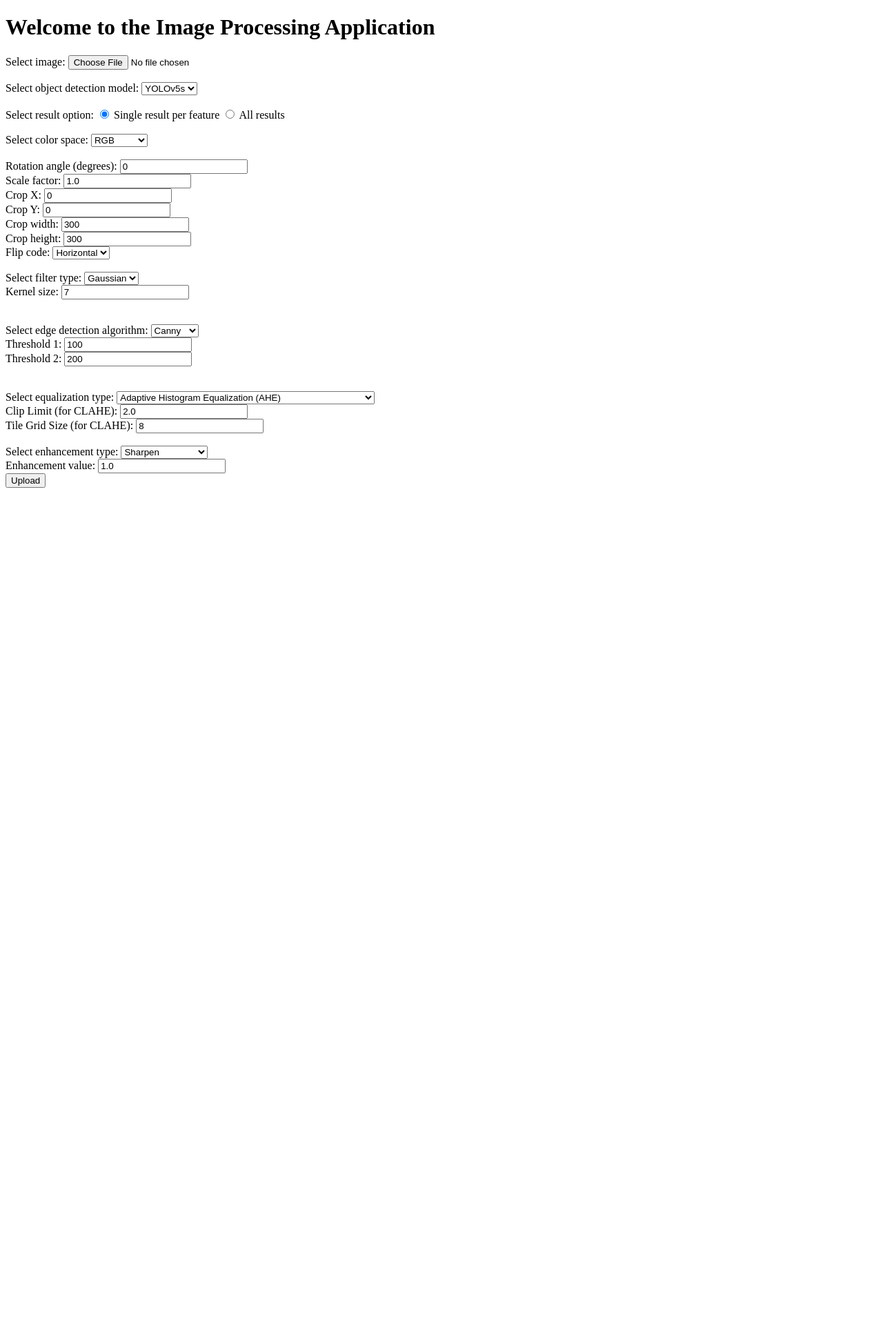
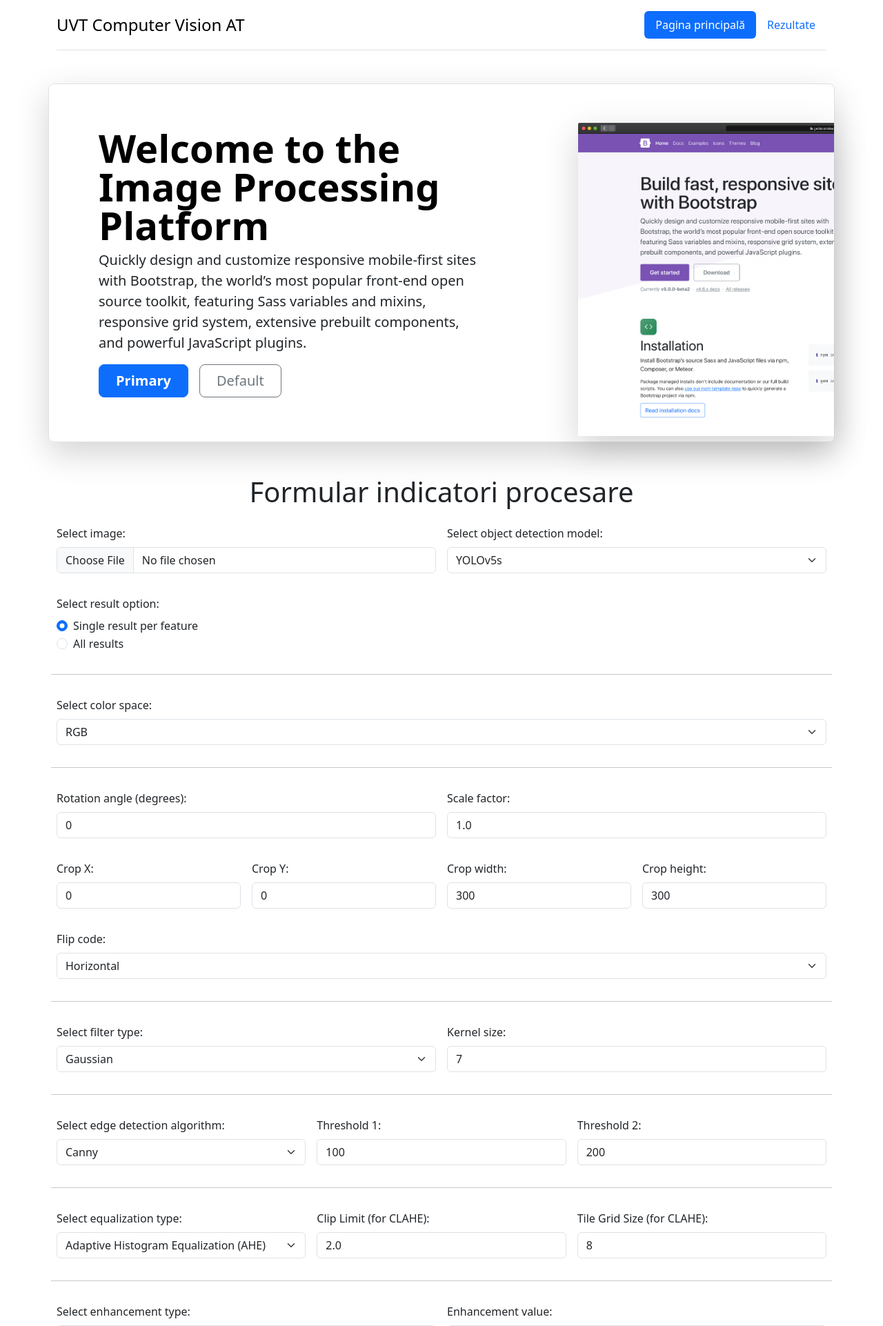
Before and after one commit to tudorandrian/image_processing, a Flask app: page / in a window 1280 px wide. Shown: the top 1922 px of the page at 69% size. Before the commit the page ends 707 px from the top, so only its background shows below. Run offline with Flask 3, Linux system fonts and the light colour scheme.

Commit message:
fix(form): add Bootstrap classes and correct image path and style index.html file
- Added Bootstrap classes to the form elements for better styling.
- Corrected the image path using url_for to ensure the image displays correctly on the frontend.

```diff
--- a/templates/index.html
+++ b/templates/index.html
@@ -7,122 +7,276 @@
 	<meta name="viewport" content="width=device-width, initial-scale=1.0">
 	<!-- Title of the web page -->
 	<title>Image Processing</title>
+
+	<link href="https://cdn.jsdelivr.net/npm/bootstrap@5.3.3/dist/css/bootstrap.min.css" rel="stylesheet"
+	      integrity="sha384-QWTKZyjpPEjISv5WaRU9OFeRpok6YctnYmDr5pNlyT2bRjXh0JMhjY6hW+ALEwIH" crossorigin="anonymous">
+	<script src="https://cdn.jsdelivr.net/npm/bootstrap@5.3.3/dist/js/bootstrap.bundle.min.js"
+	        integrity="sha384-YvpcrYf0tY3lHB60NNkmXc5s9fDVZLESaAA55NDzOxhy9GkcIdslK1eN7N6jIeHz"
+	        crossorigin="anonymous"></script>
 </head>
 <body>
+
+<div class="container">
+	<header class="d-flex flex-wrap justify-content-center py-3 mb-4 border-bottom">
+		<a href="/" class="d-flex align-items-center mb-3 mb-md-0 me-md-auto link-body-emphasis text-decoration-none">
+			<span class="fs-4">UVT Computer Vision AT</span>
+		</a>
+
+		<ul class="nav nav-pills">
+			<li class="nav-item"><a href="/" class="nav-link active" aria-current="page">Pagina principală</a></li>
+			<li class="nav-item"><a href="/results" class="nav-link">Rezultate</a></li>
+		</ul>
+	</header>
+</div>
+
+<div class="container my-5">
+	<div class="row p-4 pb-0 pe-lg-0 pt-lg-5 align-items-center rounded-3 border shadow-lg">
+		<div class="col-lg-7 p-3 p-lg-5 pt-lg-3">
+			<h1 class="display-4 fw-bold lh-1 text-body-emphasis">Welcome to the Image Processing Platform</h1>
+			<p class="lead">Quickly design and customize responsive mobile-first sites with Bootstrap, the world’s most
+				popular front-end open source toolkit, featuring Sass variables and mixins, responsive grid system,
+				extensive prebuilt components, and powerful JavaScript plugins.</p>
+			<div class="d-grid gap-2 d-md-flex justify-content-md-start mb-4 mb-lg-3">
+				<button type="button" class="btn btn-primary btn-lg px-4 me-md-2 fw-bold">Primary</button>
+				<button type="button" class="btn btn-outline-secondary btn-lg px-4">Default</button>
+			</div>
+		</div>
+		<div class="col-lg-4 offset-lg-1 p-0 overflow-hidden shadow-lg">
+			<img class="rounded-lg-3" src="{{ url_for('static', filename='assets/images/bootstrap-docs.png') }}" alt="Bootstrap Documentation" width="720">
+		</div>
+	</div>
+</div>
+
+<div class="container">
 	<!-- Main heading of the application -->
-    <h1>Welcome to the Image Processing Application</h1>
+	<h1 class="mb-4 text-center">Formular indicatori procesare</h1>
 	<!-- Form for uploading images and selecting actions -->
-    <form action="/upload" method="post" enctype="multipart/form-data">
+	<form class="row g-3" action="/upload" method="post" enctype="multipart/form-data">
+		<div class="col-md-6">
 			<!-- Input for selecting an image file -->
-        <label for="image">Select image:</label>
-        <input type="file" name="image" id="image" required>
-        <br>
-        <br>
+			<div class="mb-3">
+				<label for="image" class="form-label">Select image:</label>
+				<input type="file" class="form-control" name="image" id="image" required>
+			</div>
+		</div>
+		<div class="col-md-6">
 			<!-- Add a select option for object detection model -->
-        <label for="model">Select object detection model:</label>
-        <select name="model" id="model" required>
+			<div class="mb-3">
+				<label for="model" class="form-label">Select object detection model:</label>
+				<select class="form-select" name="model" id="model" required>
 					<option value="yolov5s">YOLOv5s</option>
 					<option value="yolov5n">YOLOv5n</option>
 				</select>
-        <br>
-        <br>
+			</div>
+		</div>
 		<!-- Add radio buttons for result selection -->
-        <label for="result_option">Select result option:</label>
-        <input type="radio" id="single_result" name="result_option" value="single" checked>
-        <label for="single_result">Single result per feature</label>
-        <input type="radio" id="all_results" name="result_option" value="all">
-        <label for="all_results">All results</label>
-        <br>
-        <br>
-        <label for="color_space">Select color space:</label>
-        <select name="color_space" id="color_space" required>
+		<div class="col-md-12">
+			<div class="mb-3">
+				<label class="form-label">Select result option:</label>
+				<div class="form-check">
+					<input class="form-check-input" type="radio" id="single_result" name="result_option" value="single"
+					       checked>
+					<label class="form-check-label" for="single_result">Single result per feature</label>
+				</div>
+				<div class="form-check">
+					<input class="form-check-input" type="radio" id="all_results" name="result_option" value="all">
+					<label class="form-check-label" for="all_results">All results</label>
+				</div>
+			</div>
+		</div>
+		<hr>
+		<!-- Add select option for color space -->
+		<div class="col-md-12">
+			<div class="mb-3">
+				<label for="color_space" class="form-label">Select color space:</label>
+				<select class="form-select" name="color_space" id="color_space" required>
 					<option value="RGB">RGB</option>
 					<option value="HSV">HSV</option>
 					<option value="LAB">LAB</option>
 					<option value="GRAY">Grayscale</option>
 				</select>
-        <br>
-        <br>
-        <label for="rotation_angle">Rotation angle (degrees):</label>
-        <input type="number" name="rotation_angle" id="rotation_angle" value="0">
-        <br>
-        <label for="scale_factor">Scale factor:</label>
-        <input type="number" step="0.1" name="scale_factor" id="scale_factor" value="1.0">
-        <br>
-        <label for="crop_x">Crop X:</label>
-        <input type="number" name="crop_x" id="crop_x" value="0">
-        <br>
-        <label for="crop_y">Crop Y:</label>
-        <input type="number" name="crop_y" id="crop_y" value="0">
-        <br>
-        <label for="crop_width">Crop width:</label>
-        <input type="number" name="crop_width" id="crop_width" value="300">
-        <br>
-        <label for="crop_height">Crop height:</label>
-        <input type="number" name="crop_height" id="crop_height" value="300">
-        <br>
-        <label for="flip_code">Flip code:</label>
-        <select name="flip_code" id="flip_code">
+			</div>
+		</div>
+		<hr>
+		<!-- Add input for rotation angle -->
+		<div class="col-md-6">
+			<div class="mb-3">
+				<label for="rotation_angle" class="form-label">Rotation angle (degrees):</label>
+				<input type="number" class="form-control" name="rotation_angle" id="rotation_angle" value="0">
+			</div>
+		</div>
+		<!-- Add input for scale factor -->
+		<div class="col-md-6">
+			<div class="mb-3">
+				<label for="scale_factor" class="form-label">Scale factor:</label>
+				<input type="number" class="form-control" step="0.1" name="scale_factor" id="scale_factor" value="1.0">
+			</div>
+		</div>
+		<!-- Add inputs for cropping -->
+		<div class="col-md-3">
+			<div class="mb-3">
+				<label for="crop_x" class="form-label">Crop X:</label>
+				<input type="number" class="form-control" name="crop_x" id="crop_x" value="0">
+			</div>
+		</div>
+		<div class="col-md-3">
+			<div class="mb-3">
+				<label for="crop_y" class="form-label">Crop Y:</label>
+				<input type="number" class="form-control" name="crop_y" id="crop_y" value="0">
+			</div>
+		</div>
+		<div class="col-md-3">
+			<div class="mb-3">
+				<label for="crop_width" class="form-label">Crop width:</label>
+				<input type="number" class="form-control" name="crop_width" id="crop_width" value="300">
+			</div>
+		</div>
+		<div class="col-md-3">
+			<div class="mb-3">
+				<label for="crop_height" class="form-label">Crop height:</label>
+				<input type="number" class="form-control" name="crop_height" id="crop_height" value="300">
+			</div>
+		</div>
+		<!-- Add select option for flip code -->
+		<div class="col-md-12">
+			<div class="mb-3">
+				<label for="flip_code" class="form-label">Flip code:</label>
+				<select class="form-select" name="flip_code" id="flip_code">
 					<option value="1">Horizontal</option>
 					<option value="0">Vertical</option>
 					<option value="-1">Both</option>
 				</select>
-        <br>
-        <br>
-        <label for="filter_type">Select filter type:</label>
-        <select name="filter_type" id="filter_type">
+			</div>
+		</div>
+		<hr>
+		<div class="col-md-6">
+			<!-- Add select option for filter type -->
+			<div class="mb-3">
+				<label for="filter_type" class="form-label">Select filter type:</label>
+				<select class="form-select" name="filter_type" id="filter_type">
 					<option value="gaussian">Gaussian</option>
 					<option value="median">Median</option>
 				</select>
-        <br>
-        <label for="kernel_size">Kernel size:</label>
-        <input type="number" name="kernel_size" id="kernel_size" value="7">
-        <br>
-        <br>
-        <br>
-        <label for="edge_algorithm">Select edge detection algorithm:</label>
-        <select name="edge_algorithm" id="edge_algorithm">
+			</div>
+		</div>
+		<!-- Add input for kernel size -->
+		<div class="col-md-6">
+			<div class="mb-3">
+				<label for="kernel_size" class="form-label">Kernel size:</label>
+				<input type="number" class="form-control" name="kernel_size" id="kernel_size" value="7">
+			</div>
+		</div>
+		<hr>
+		<!-- Add select option for edge detection algorithm -->
+		<div class="col-md-4">
+			<div class="mb-3">
+				<label for="edge_algorithm" class="form-label">Select edge detection algorithm:</label>
+				<select class="form-select" name="edge_algorithm" id="edge_algorithm">
 					<option value="canny">Canny</option>
 					<option value="sobel">Sobel</option>
 					<option value="scharr">Scharr</option>
 					<option value="roberts">Roberts</option>
 					<option value="log">LoG</option>
 				</select>
-        <br>
-        <label for="threshold1">Threshold 1:</label>
-        <input type="number" name="threshold1" id="threshold1" value="100">
-        <br>
-        <label for="threshold2">Threshold 2:</label>
-        <input type="number" name="threshold2" id="threshold2" value="200">
-        <br>
-        <br>
-        <br>
-        <label for="equalization_type">Select equalization type:</label>
-        <select name="equalization_type" id="equalization_type">
+			</div>
+		</div>
+		<!-- Add inputs for thresholds -->
+		<div class="col-md-4">
+			<div class="mb-3">
+				<label for="threshold1" class="form-label">Threshold 1:</label>
+				<input type="number" class="form-control" name="threshold1" id="threshold1" value="100">
+			</div>
+		</div>
+		<div class="col-md-4">
+			<div class="mb-3">
+				<label for="threshold2" class="form-label">Threshold 2:</label>
+				<input type="number" class="form-control" name="threshold2" id="threshold2" value="200">
+			</div>
+		</div>
+		<hr>
+		<!-- Add select option for equalization type -->
+		<div class="col-md-4">
+			<div class="mb-3">
+				<label for="equalization_type" class="form-label">Select equalization type:</label>
+				<select class="form-select" name="equalization_type" id="equalization_type">
 					<option value="ahe">Adaptive Histogram Equalization (AHE)</option>
 					<option value="clahe">Contrast-Limited Adaptive Histogram Equalization (CLAHE)</option>
 				</select>
-        <br>
-        <label for="clip_limit">Clip Limit (for CLAHE):</label>
-        <input type="number" name="clip_limit" id="clip_limit" value="2.0" step="0.1">
-        <br>
-        <label for="tile_grid_size">Tile Grid Size (for CLAHE):</label>
-        <input type="number" name="tile_grid_size" id="tile_grid_size" value="8">
-        <br>
-        <br>
-        <label for="enhancement_type">Select enhancement type:</label>
-        <select name="enhancement_type" id="enhancement_type">
+			</div>
+		</div>
+		<!-- Add inputs for CLAHE parameters -->
+		<div class="col-md-4">
+			<div class="mb-3">
+				<label for="clip_limit" class="form-label">Clip Limit (for CLAHE):</label>
+				<input type="number" class="form-control" name="clip_limit" id="clip_limit" value="2.0" step="0.1">
+			</div>
+		</div>
+		<div class="col-md-4">
+			<div class="mb-3">
+				<label for="tile_grid_size" class="form-label">Tile Grid Size (for CLAHE):</label>
+				<input type="number" class="form-control" name="tile_grid_size" id="tile_grid_size" value="8">
+			</div>
+		</div>
+		<hr>
+		<!-- Add select option for enhancement type -->
+		<div class="col-md-6">
+			<div class="mb-3">
+				<label for="enhancement_type" class="form-label">Select enhancement type:</label>
+				<select class="form-select" name="enhancement_type" id="enhancement_type">
 					<option value="sharpen">Sharpen</option>
 					<option value="denoise">Denoise</option>
 					<option value="brightness">Adjust Brightness</option>
 					<option value="contrast">Adjust Contrast</option>
 				</select>
-        <br>
-        <label for="enhancement_value">Enhancement value:</label>
-        <input type="number" name="enhancement_value" id="enhancement_value" value="1.0" step="0.1">
-        <br>
+			</div>
+		</div>
+		<!-- Add input for enhancement value -->
+		<div class="col-md-6">
+			<div class="mb-3">
+				<label for="enhancement_value" class="form-label">Enhancement value:</label>
+				<input type="number" class="form-control" name="enhancement_value" id="enhancement_value" value="1.0"
+				       step="0.1">
+			</div>
+		</div>
 		<!-- Submit button for the form -->
-        <button type="submit">Upload</button>
+		<div class="col-md-2">
+			<button type="submit" class="btn btn-primary">Upload</button>
+		</div>
 	</form>
+</div>
+
+<div class="container my-5">
+	<div class="position-relative p-5 text-center text-muted bg-body border border-dashed rounded-5">
+		<svg class="bi mt-5 mb-3" width="48" height="48">
+			<use xlink:href="#check2-circle"/>
+		</svg>
+		<h1 class="text-body-emphasis">Placeholder jumbotron</h1>
+		<p class="col-lg-6 mx-auto mb-4">
+			This faded back jumbotron is useful for placeholder content. It's also a great way to add a bit of context
+			to a page or section when no content is available and to encourage visitors to take a specific action.
+		</p>
+		<button class="btn btn-primary px-5 mb-5" type="button">Trimite un email</button>
+	</div>
+</div>
+
+<div class="container">
+	<footer class="py-3 my-4">
+		<ul class="nav justify-content-center border-bottom pb-3 mb-3">
+			<li class="nav-item"><a href="/" class="nav-link px-2 text-body-secondary">Pagina principală</a></li>
+			<li class="nav-item"><a href="/results" class="nav-link px-2 text-body-secondary">Rezultate</a></li>
+			<li class="nav-item"><a href="mailto:tudor.andrian00@e-uvt.ro" class="nav-link px-2 text-body-secondary">Contact</a>
+			</li>
+		</ul>
+		<p class="text-center text-body-secondary">&copy; 2024 UVT Computer Vision AT</p>
+	</footer>
+</div>
+
+<script src="https://cdn.jsdelivr.net/npm/@popperjs/core@2.11.8/dist/umd/popper.min.js"
+        integrity="sha384-I7E8VVD/ismYTF4hNIPjVp/Zjvgyol6VFvRkX/vR+Vc4jQkC+hVqc2pM8ODewa9r"
+        crossorigin="anonymous"></script>
+<script src="https://cdn.jsdelivr.net/npm/bootstrap@5.3.3/dist/js/bootstrap.min.js"
+        integrity="sha384-0pUGZvbkm6XF6gxjEnlmuGrJXVbNuzT9qBBavbLwCsOGabYfZo0T0to5eqruptLy"
+        crossorigin="anonymous"></script>
+
 </body>
 </html>
```
Also changed, not shown: static/assets/images/bootstrap-docs.png (added). Lines whose indentation alone changed are shown as unchanged.
